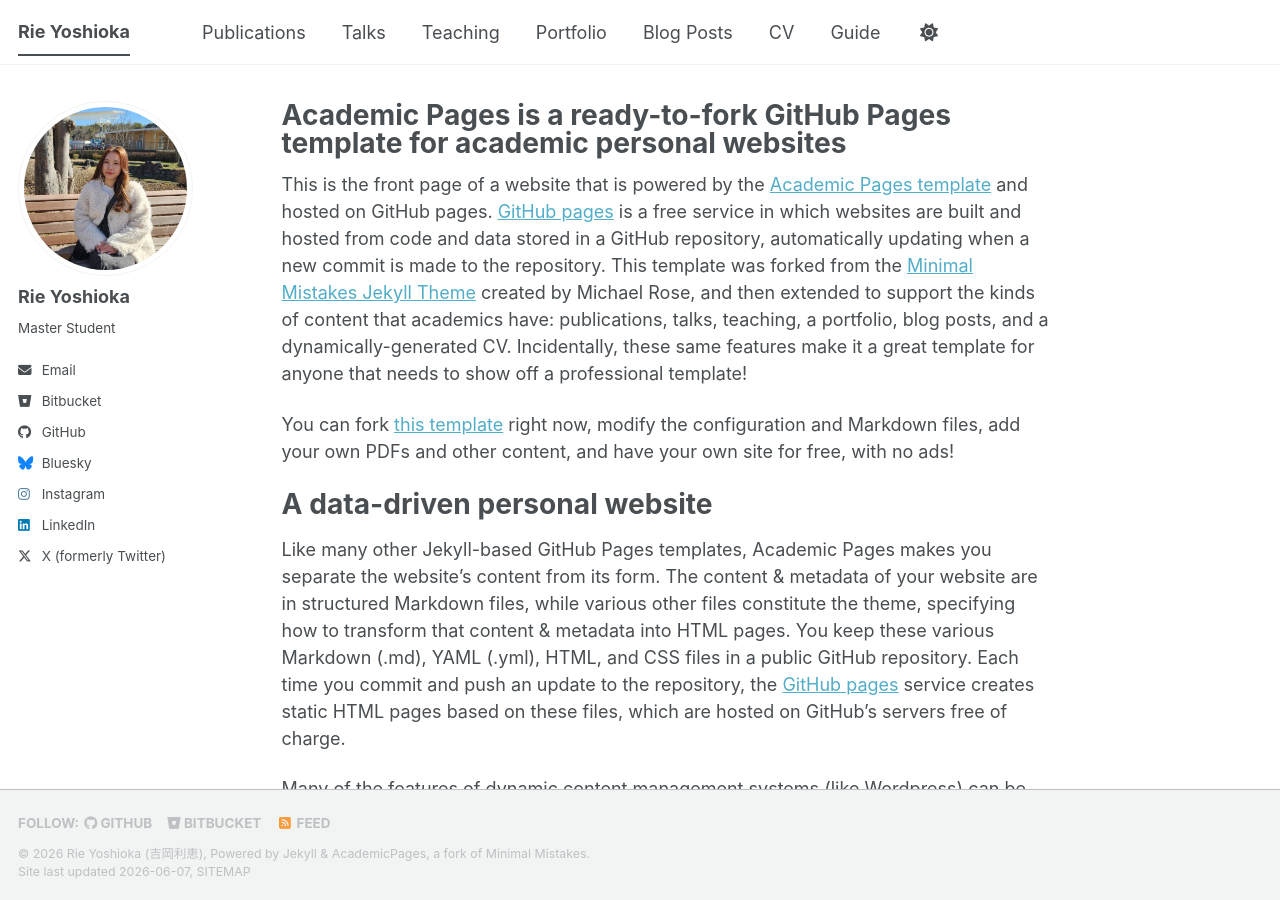
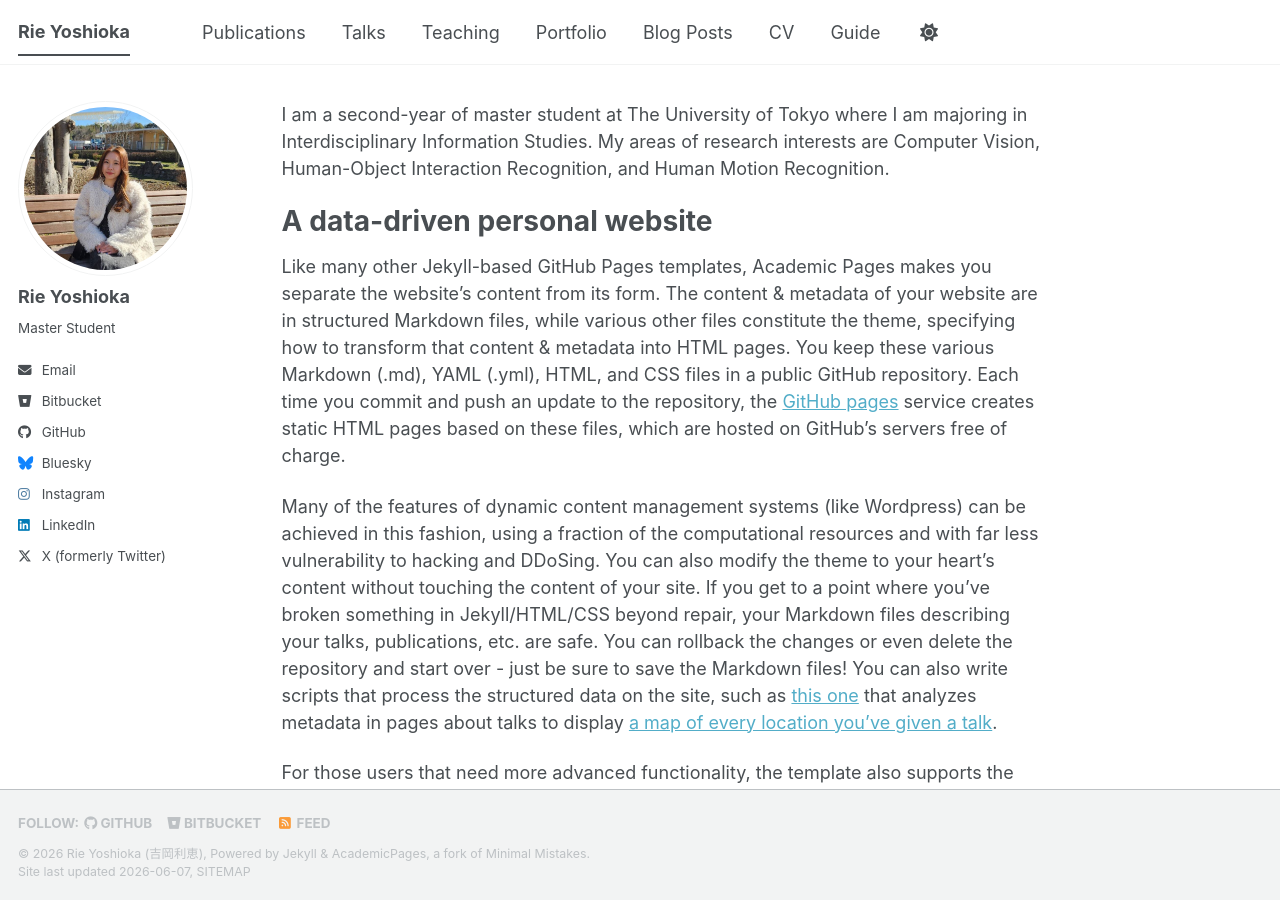
Before and after one commit to rie-yoshi/rie-yoshi.github.io, a Jekyll site: the page built from _pages/about.md, in a window 1280 px wide and 900 px high. Built offline with Jekyll 4.4.1, drawn with Linux system fonts in a browser that asks for light colours; a script bundle is joined from its source files by our own code; library files that are not in the unit come from our copies.

Commit message:
Modify about page title and content
Updated the title and added personal information about the author.

```diff
--- a/_pages/about.md
+++ b/_pages/about.md
@@ -1,15 +1,14 @@
 ---
 permalink: /
-title: "Academic Pages is a ready-to-fork GitHub Pages template for academic personal websites"
+title: # "Academic Pages is a ready-to-fork GitHub Pages template for academic personal websites"
 author_profile: true
 redirect_from:
   - /about/
   - /about.html
 ---
 
-This is the front page of a website that is powered by the [Academic Pages template](https://github.com/academicpages/academicpages.github.io) and hosted on GitHub pages. [GitHub pages](https://pages.github.com) is a free service in which websites are built and hosted from code and data stored in a GitHub repository, automatically updating when a new commit is made to the repository. This template was forked from the [Minimal Mistakes Jekyll Theme](https://mmistakes.github.io/minimal-mistakes/) created by Michael Rose, and then extended to support the kinds of content that academics have: publications, talks, teaching, a portfolio, blog posts, and a dynamically-generated CV. Incidentally, these same features make it a great template for anyone that needs to show off a professional template!
+I am a second-year of master student at The University of Tokyo where I am majoring in Interdisciplinary Information Studies. My areas of research interests are Computer Vision, Human-Object Interaction Recognition, and Human Motion Recognition.
 
- You can fork [this template](https://github.com/academicpages/academicpages.github.io) right now, modify the configuration and Markdown files, add your own PDFs and other content, and have your own site for free, with no ads!
 
 A data-driven personal website
 ======
```
